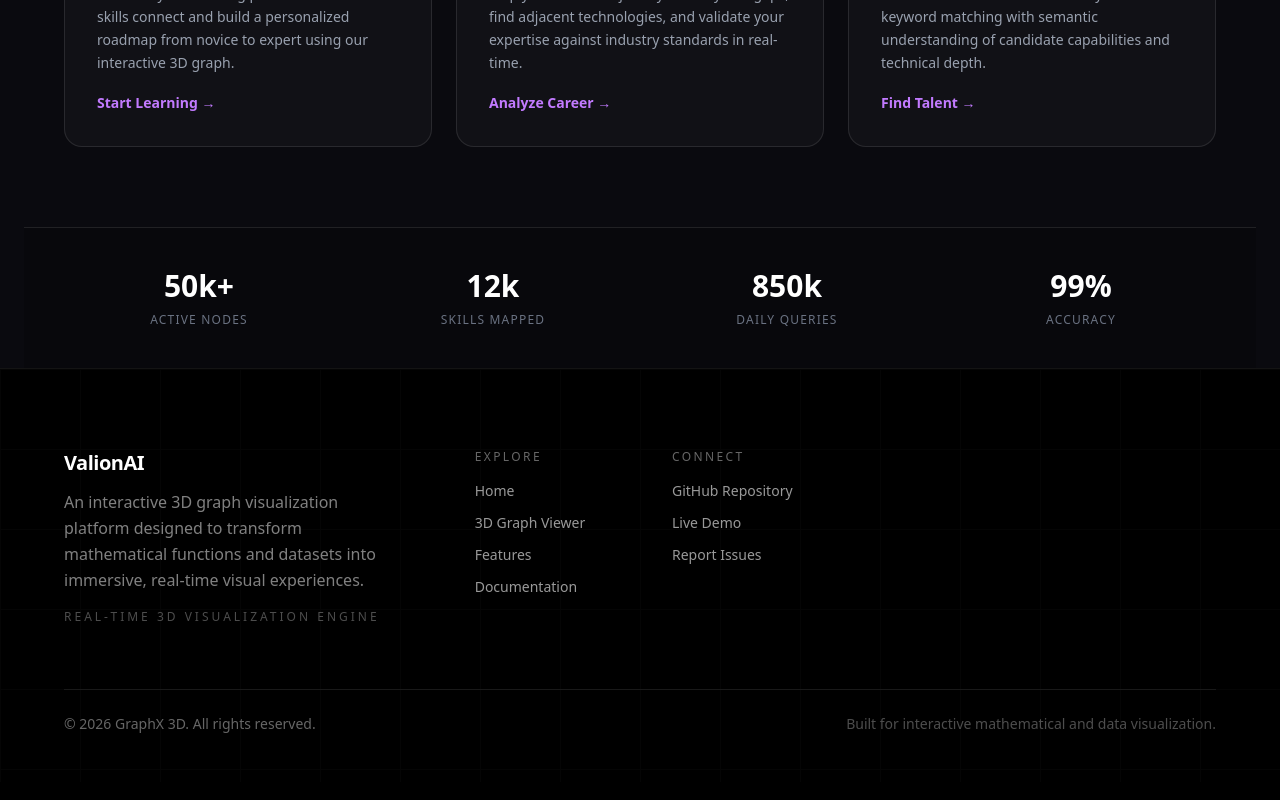
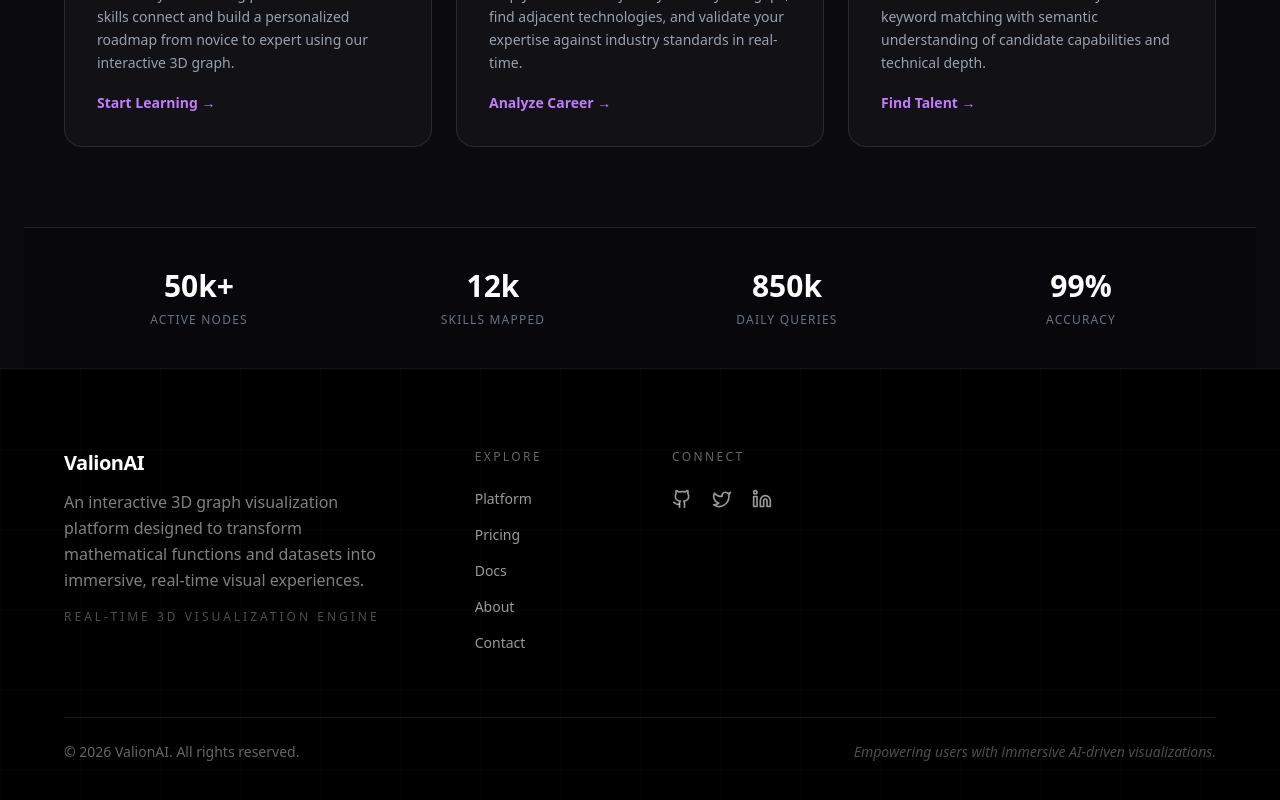
Before and after one commit to lakshya-byte/SkillScape-AI, a Next.js app: page /about in a window 1280 px wide. Shown: the part 5142-5942 px from the top of the page. Built offline with nearby package versions, Linux system fonts and the light colour scheme.

Commit message:
Updated footer for 3D graph website

```diff
--- a/components/landing/footer/FooterBottom.tsx
+++ b/components/landing/footer/FooterBottom.tsx
@@ -24,12 +24,12 @@ export default function FooterBottom() {
     >
       {/* Copyright */}
       <span>
-        © {year} GraphX 3D. All rights reserved.
+        © {year} ValionAI. All rights reserved.
       </span>
 
       {/* Ownership line */}
-      <span className="text-white/30">
-        Built for interactive mathematical and data visualization.
+      <span className="text-white/30 italic">
+        Empowering users with immersive AI-driven visualizations.
       </span>
     </div>
   );
--- a/components/landing/footer/FooterLinks.tsx
+++ b/components/landing/footer/FooterLinks.tsx
@@ -1,18 +1,33 @@
 "use client";
 
 import React from "react";
+import Link from "next/link";
+import { Github, Twitter, Linkedin, ExternalLink } from "lucide-react";
 
 const exploreLinks = [
-  { name: "Home", href: "#home" },
-  { name: "3D Graph Viewer", href: "#viewer" },
-  { name: "Features", href: "#features" },
-  { name: "Documentation", href: "#docs" },
+  { name: "Platform", href: "/platform" },
+  { name: "Pricing", href: "/pricing" },
+  { name: "Docs", href: "/docs" },
+  { name: "About", href: "/about" },
+  { name: "Contact", href: "/contact" },
 ];
 
 const connectLinks = [
-  { name: "GitHub Repository", href: "https://github.com/yourusername/3d-graph" },
-  { name: "Live Demo", href: "#" },
-  { name: "Report Issues", href: "https://github.com/yourusername/3d-graph/issues" },
+  {
+    name: "GitHub",
+    href: "https://github.com/yourusername/3d-graph",
+    icon: <Github size={20} />
+  },
+  {
+    name: "Twitter",
+    href: "https://twitter.com/yourusername",
+    icon: <Twitter size={20} />
+  },
+  {
+    name: "LinkedIn",
+    href: "https://linkedin.com/in/yourusername",
+    icon: <Linkedin size={20} />
+  },
 ];
 
 export default function FooterLinks() {
@@ -21,7 +36,7 @@ export default function FooterLinks() {
       className="
         grid
         grid-cols-2
-        gap-12
+        gap-10
         md:gap-16
         text-sm
       "
@@ -34,26 +49,29 @@ export default function FooterLinks() {
             uppercase
             tracking-[0.2em]
             text-xs
-            mb-4
+            mb-6
           "
         >
           Explore
         </h4>
 
-        <ul className="space-y-3">
+        <ul className="space-y-4">
           {exploreLinks.map((link) => (
             <li key={link.name}>
-              <a
+              <Link
                 href={link.href}
                 className="
                   text-white/60
                   hover:text-white
                   transition-colors
                   duration-300
+                  flex
+                  items-center
+                  gap-1
                 "
               >
                 {link.name}
-              </a>
+              </Link>
             </li>
           ))}
         </ul>
@@ -67,31 +85,32 @@ export default function FooterLinks() {
             uppercase
             tracking-[0.2em]
             text-xs
-            mb-4
+            mb-6
           "
         >
           Connect
         </h4>
 
-        <ul className="space-y-3">
+        <div className="flex gap-5">
           {connectLinks.map((link) => (
-            <li key={link.name}>
             <a
+              key={link.name}
               href={link.href}
               target="_blank"
               rel="noopener noreferrer"
               className="
                 text-white/60
                 hover:text-white
-                  transition-colors
+                transition-all
                 duration-300
+                hover:scale-110
               "
+              title={link.name}
             >
-                {link.name}
+              {link.icon}
             </a>
-            </li>
           ))}
-        </ul>
+        </div>
       </div>
     </div>
   );
```
Lines whose indentation alone changed are shown as unchanged.
